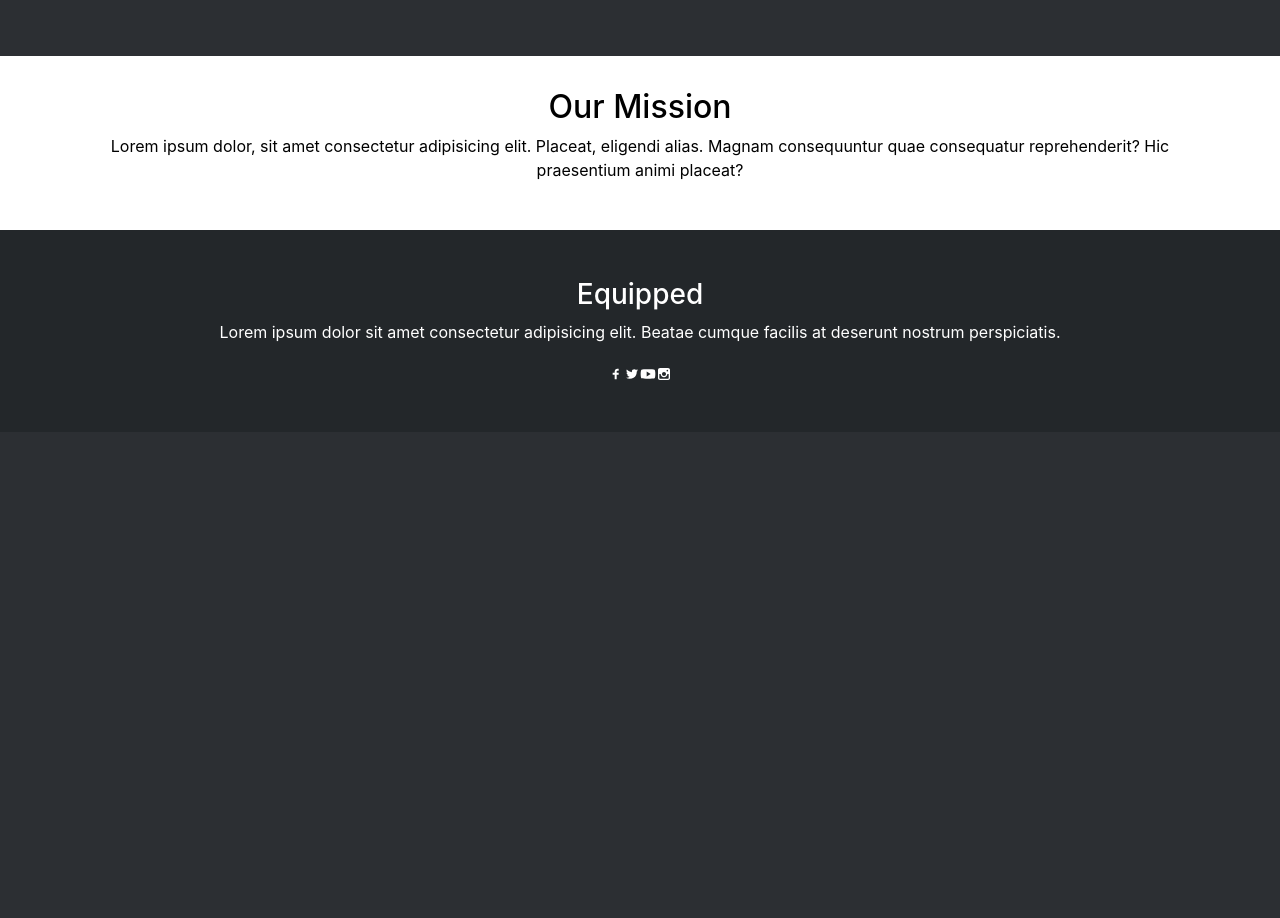
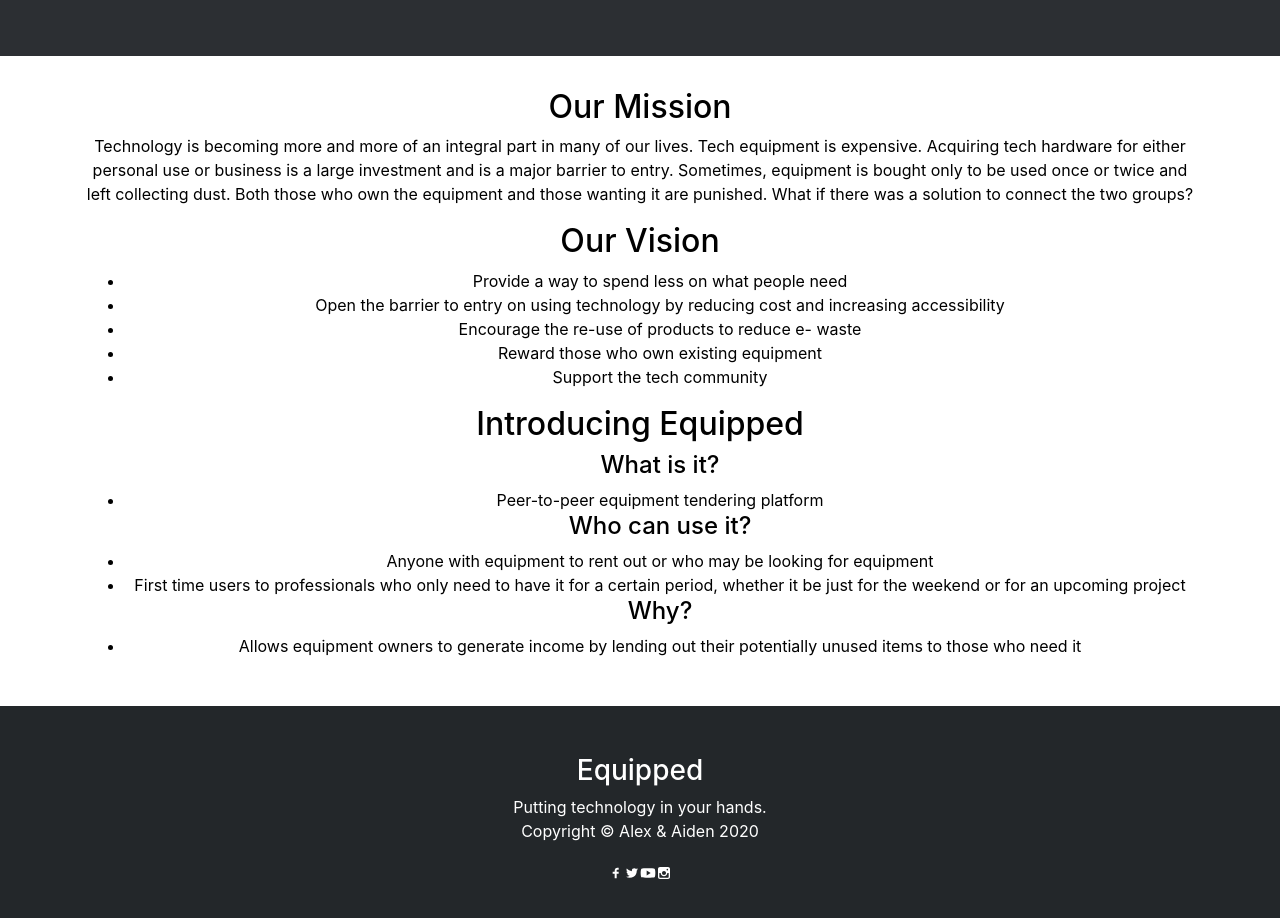
Before and after one commit to aidenwaring/equipped-frontend, a React (Create React App) app: page /about in a window 1280 px wide. Shown: the part 800-1718 px from the top of the page. Before the commit the page ends 1232 px from the top, so only its background shows below. Built offline with nearby package versions, Linux system fonts and the light colour scheme; no server answers.

Commit message:
Made nav logo link to homepage. Updated footer styling and AboutUs component contents.

```diff
--- a/src/components/About.jsx
+++ b/src/components/About.jsx
@@ -11,8 +11,8 @@ export default function About() {
         <div className="hero-text">
           <h1>About Us</h1>
           <p>
-            Lorem ipsum dolor sit amet consectetur adipisicing elit. Aperiam
-            ipsa
+            Our team is making it easier for people get get access to the tech they want.
+            This is our story.
           </p>
           <FiArrowDownCircle className="down-arrow" />
         </div>
@@ -22,13 +22,32 @@ export default function About() {
         <Container fluid="sm">
         <h2>Our Mission</h2>
         <p>
-          Lorem ipsum dolor, sit amet consectetur adipisicing elit. Placeat,
-          eligendi alias. Magnam consequuntur quae consequatur reprehenderit?
-          Hic praesentium animi placeat?
+          Technology is becoming more and more of an integral part in many of our lives.
+          Tech equipment is expensive. Acquiring tech hardware for either personal use or business is a large investment and is a major barrier to entry.
+          Sometimes, equipment is bought only to be used once or twice and left collecting dust.
+          Both those who own the equipment and those wanting it are punished.
+          What if there was a solution to connect the two groups?
         </p>
+        <h2>Our Vision</h2>
+          <ul>
+            <li>Provide a way to spend less on what people need</li>
+            <li>Open the barrier to entry on using technology by reducing cost and increasing accessibility</li>
+            <li>Encourage the re-use of products to reduce e- waste</li>
+            <li>Reward those who own existing equipment</li>
+            <li>Support the tech community</li>
+          </ul>
+        <h2>Introducing Equipped</h2>
+          <ul>
+            <h4>What is it?</h4>
+            <li>Peer-to-peer equipment tendering platform</li>
+            <h4>Who can use it?</h4>
+            <li>Anyone with equipment to rent out or who may be looking for equipment</li>
+            <li>First time users to professionals who only need to have it for a certain period, whether it be just for the weekend or for an upcoming project</li>
+            <h4>Why?</h4>
+            <li>Allows equipment owners to generate income by lending out their potentially unused items to those who need it</li>
+          </ul>
         </Container>
       </Container>
-
       <Footer />
     </div>
   );
--- a/src/components/Menu.jsx
+++ b/src/components/Menu.jsx
@@ -31,7 +31,7 @@ export default function Menu({ user , setUser} ) {
     <>
       <Navbar className="Navbar" expand="lg">
         <Container>
-          <Navbar.Brand href="#home">Equipped</Navbar.Brand>
+          <Navbar.Brand href="/">Equipped</Navbar.Brand>
           <Navbar.Toggle aria-controls="basic-navbar-nav" />
           <Navbar.Collapse id="basic-navbar-nav">
             <Nav className="justify-item-center mr-auto" activeKey="/home">
--- a/src/components/footer.jsx
+++ b/src/components/footer.jsx
@@ -8,8 +8,8 @@ export default function footer() {
       <Container fluid className='footer'>
         <h3>Equipped</h3>
         <p>
-          Lorem ipsum dolor sit amet consectetur adipisicing elit. Beatae cumque
-          facilis at deserunt nostrum perspiciatis.
+          Putting technology in your hands.
+          <p>Copyright &copy; Alex & Aiden 2020</p>
         </p>
         <div className="social-footer">
             <TiSocialFacebook />
```
